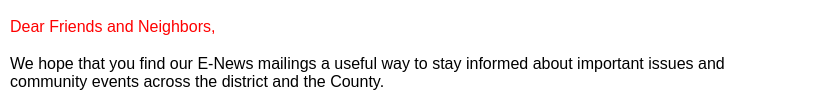
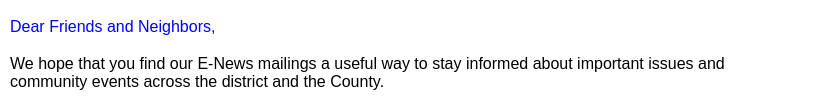
Before and after one commit to bholeaa/bholeaa.github.io, a plain HTML site: page index.html in a window 1280 px wide. Shown: the part 251-359 px from the top of the page, without its empty margins (0-838 px from the left). Drawn offline with Linux system fonts and the light colour scheme.

Commit message:
Update index.html

```diff
--- a/index.html
+++ b/index.html
@@ -15,7 +15,7 @@
 		<tr>
 
 			<td style="width:100%;padding:0.75pt;">
-			<div style="margin-right:0;margin-left:0;"><font face="Times New Roman,serif" size="3"><span style="font-size:1em; color:red;"><font face="Arial,sans-serif">Dear Friends and Neighbors,</font></span></font></div>
+			<div style="margin-right:0;margin-left:0;"><font face="Times New Roman,serif" size="3"><span style="font-size:1em; color:blue;"><font face="Arial,sans-serif">Dear Friends and Neighbors,</font></span></font></div>
 			<div style="margin:14pt 0;"><font face="Times New Roman,serif" size="3"><span style="font-size:1em;"><font face="Arial,sans-serif">We hope that you find our E-News mailings a useful way to stay informed about important issues and community events across the
 			district and the County.</font></span></font></div>
 			<div style="margin:14pt 0;"><font face="Times New Roman,serif" size="3"><span style="font-size:12pt;"><font face="Arial,sans-serif">It has come to our attention, however, that some people who are Optimum e-mail users have not be receiving our mailings on time.
```
